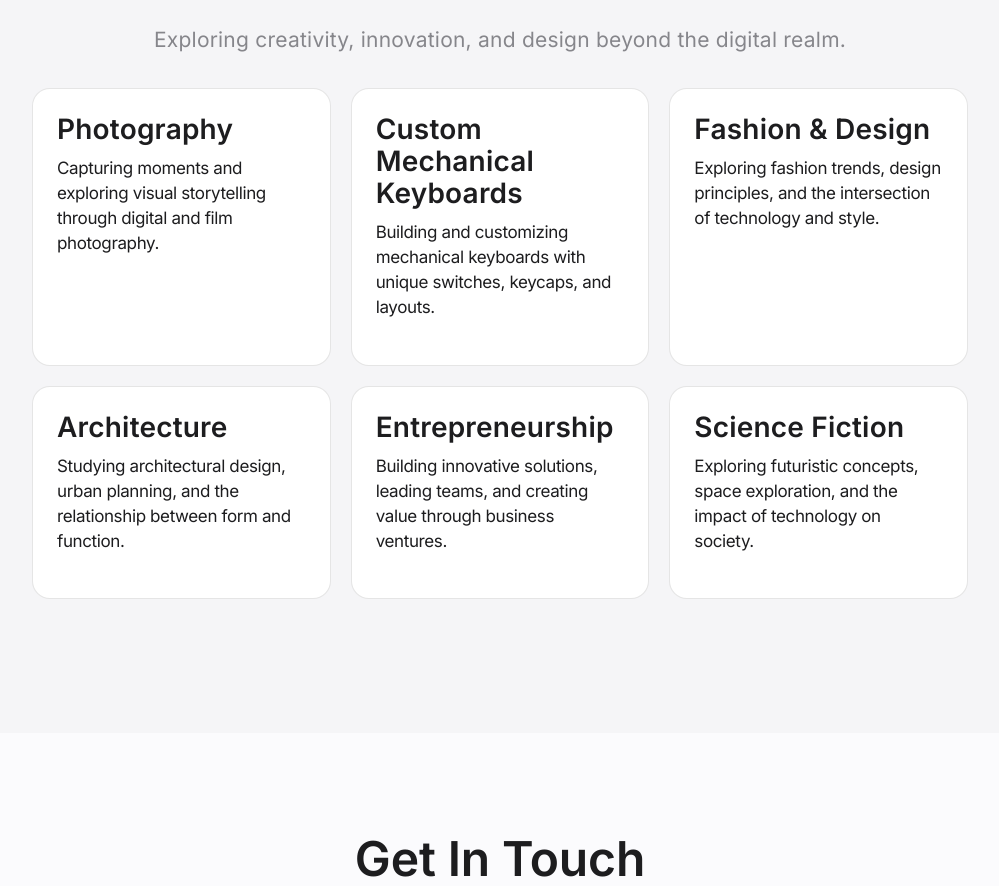
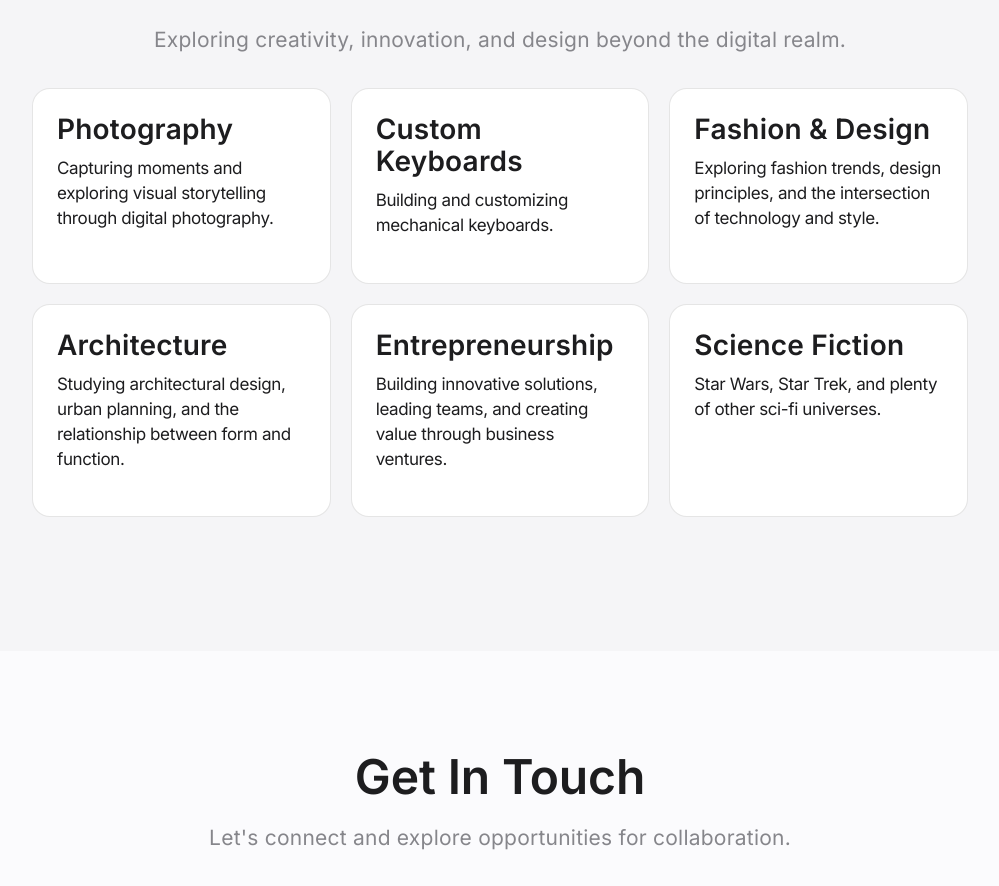
Before and after one commit to Antoniox200/antoniox200.github.io, a React (Vite) app: page / in a window 1280 px wide. Shown: the part 5627-6513 px from the top of the page, without its empty margins (140-1139 px from the left). Built offline with nearby package versions, Linux system fonts and the light colour scheme.

Commit message:
Refined descriptions in Hobbies component

```diff
--- a/src/components/Hobbies.jsx
+++ b/src/components/Hobbies.jsx
@@ -2,11 +2,11 @@ function Hobbies() {
   const interests = [
     {
       title: "Photography",
-      description: "Capturing moments and exploring visual storytelling through digital and film photography."
+      description: "Capturing moments and exploring visual storytelling through digital photography."
     },
     {
-      title: "Custom Mechanical Keyboards",
-      description: "Building and customizing mechanical keyboards with unique switches, keycaps, and layouts."
+      title: "Custom Keyboards",
+      description: "Building and customizing mechanical keyboards."
     },
     {
       title: "Fashion & Design",
@@ -22,7 +22,7 @@ function Hobbies() {
     },
     {
       title: "Science Fiction",
-      description: "Exploring futuristic concepts, space exploration, and the impact of technology on society."
+      description: "Star Wars, Star Trek, and plenty of other sci-fi universes."
     }
   ]
 
```
